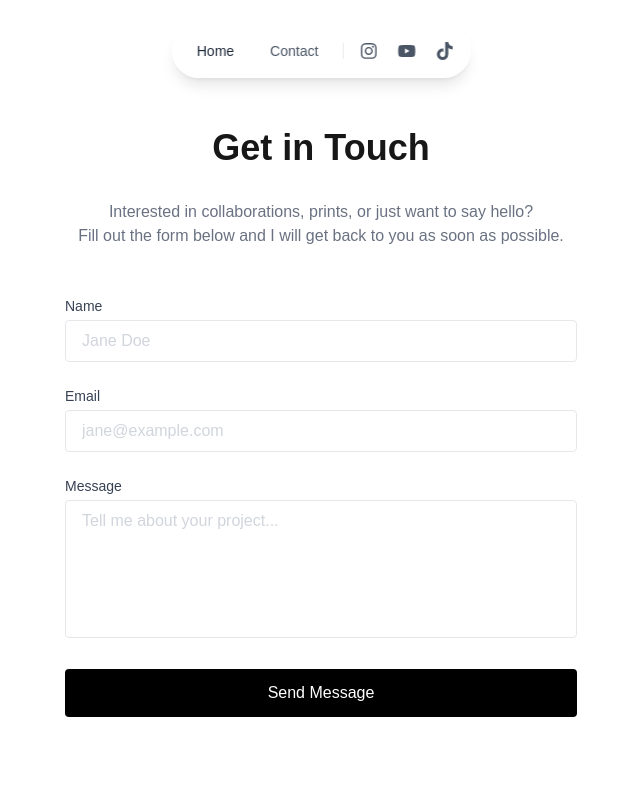
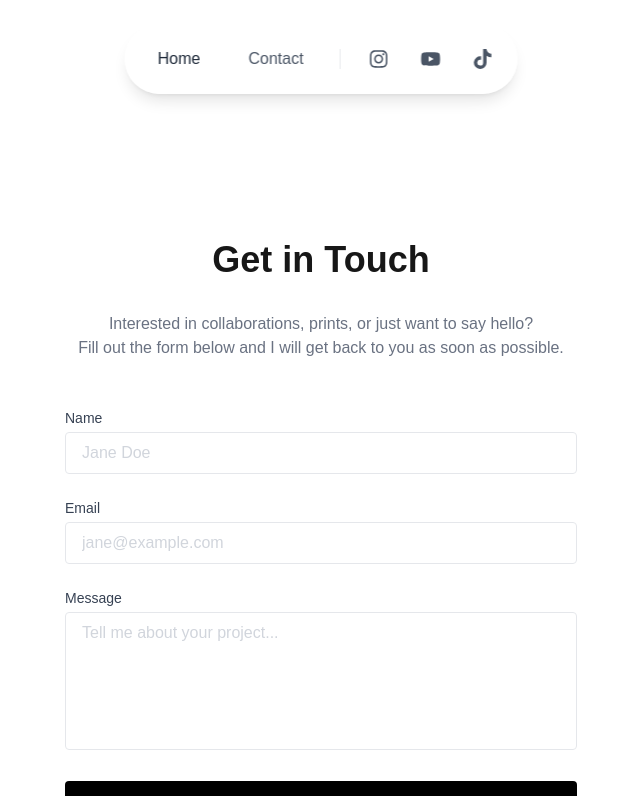
Before and after one commit to sandaruk93/photography-portfolio, a Next.js app: page /contact in a window 1280 px wide. Shown: the top 796 px of the page, without its empty margins (319-959 px from the left). Built offline with nearby package versions, Linux system fonts and the light colour scheme; no server answers.

Commit message:
Further increase top spacing and refine nav

```diff
--- a/src/app/layout.tsx
+++ b/src/app/layout.tsx
@@ -55,7 +55,7 @@ export default function RootLayout({
       <body className={`font-sans antialiased min-h-screen flex flex-col bg-white text-black dark:bg-black dark:text-white transition-colors duration-300`}>
         <Providers>
           <Header />
-          <main className="flex-grow pt-20 px-4 sm:px-6 lg:px-8 max-w-[1920px] mx-auto w-full">
+          <main className="flex-grow pt-48 px-4 sm:px-6 lg:px-8 max-w-[1920px] mx-auto w-full">
             {children}
           </main>
           <Footer />
--- a/src/components/Layout/Header.tsx
+++ b/src/components/Layout/Header.tsx
@@ -16,49 +16,49 @@ export default function Header() {
 
     return (
         <header className="fixed top-6 left-1/2 -translate-x-1/2 z-50">
-            <nav className="flex items-center gap-1 bg-white/60 dark:bg-black/60 backdrop-blur-md border border-white/20 dark:border-white/10 px-2 py-2 rounded-full shadow-lg hover:shadow-xl transition-all duration-300">
+            <nav className="flex items-center gap-2 bg-white/60 dark:bg-black/60 backdrop-blur-md border border-white/20 dark:border-white/10 px-3 py-3 rounded-full shadow-lg hover:shadow-xl transition-all duration-300">
                 <Link
                     href="/"
                     onClick={handleHomeClick}
-                    className="px-4 py-2 text-sm font-medium text-gray-800 dark:text-gray-200 hover:text-black dark:hover:text-white hover:bg-white/50 dark:hover:bg-white/10 rounded-full transition-all duration-300"
+                    className="px-5 py-2.5 text-base font-medium text-gray-800 dark:text-gray-200 hover:text-black dark:hover:text-white hover:bg-white/50 dark:hover:bg-white/10 rounded-full transition-all duration-300"
                 >
                     Home
                 </Link>
                 <Link
                     href="/contact"
-                    className="px-4 py-2 text-sm font-medium text-gray-600 dark:text-gray-400 hover:text-black dark:hover:text-white hover:bg-white/50 dark:hover:bg-white/10 rounded-full transition-all duration-300"
+                    className="px-5 py-2.5 text-base font-medium text-gray-600 dark:text-gray-400 hover:text-black dark:hover:text-white hover:bg-white/50 dark:hover:bg-white/10 rounded-full transition-all duration-300"
                 >
                     Contact
                 </Link>
 
-                <div className="w-px h-4 bg-gray-300/50 dark:bg-gray-700/50 mx-1" />
+                <div className="w-px h-5 bg-gray-300/50 dark:bg-gray-700/50 mx-2" />
 
                 <Link
                     href="https://www.instagram.com/sandarugraphy/"
                     target="_blank"
                     rel="noopener noreferrer"
-                    className="p-2 text-gray-600 dark:text-gray-400 hover:text-black dark:hover:text-white hover:bg-white/50 dark:hover:bg-white/10 rounded-full transition-all duration-300"
+                    className="p-3 text-gray-600 dark:text-gray-400 hover:text-black dark:hover:text-white hover:bg-white/50 dark:hover:bg-white/10 rounded-full transition-all duration-300"
                     aria-label="Instagram"
                 >
-                    <FaInstagram size={18} />
+                    <FaInstagram size={20} />
                 </Link>
                 <Link
                     href="https://www.youtube.com/@sandarusuranjaya"
                     target="_blank"
                     rel="noopener noreferrer"
-                    className="p-2 text-gray-600 dark:text-gray-400 hover:text-black dark:hover:text-white hover:bg-white/50 dark:hover:bg-white/10 rounded-full transition-all duration-300"
+                    className="p-3 text-gray-600 dark:text-gray-400 hover:text-black dark:hover:text-white hover:bg-white/50 dark:hover:bg-white/10 rounded-full transition-all duration-300"
                     aria-label="YouTube"
                 >
-                    <FaYoutube size={18} />
+                    <FaYoutube size={20} />
                 </Link>
                 <Link
                     href="https://www.tiktok.com/@sandaru.space?_r=1&_t=ZS-92woH0cRhAX"
                     target="_blank"
                     rel="noopener noreferrer"
-                    className="p-2 text-gray-600 dark:text-gray-400 hover:text-black dark:hover:text-white hover:bg-white/50 dark:hover:bg-white/10 rounded-full transition-all duration-300"
+                    className="p-3 text-gray-600 dark:text-gray-400 hover:text-black dark:hover:text-white hover:bg-white/50 dark:hover:bg-white/10 rounded-full transition-all duration-300"
                     aria-label="TikTok"
                 >
-                    <FaTiktok size={18} />
+                    <FaTiktok size={20} />
                 </Link>
             </nav>
         </header>
```
